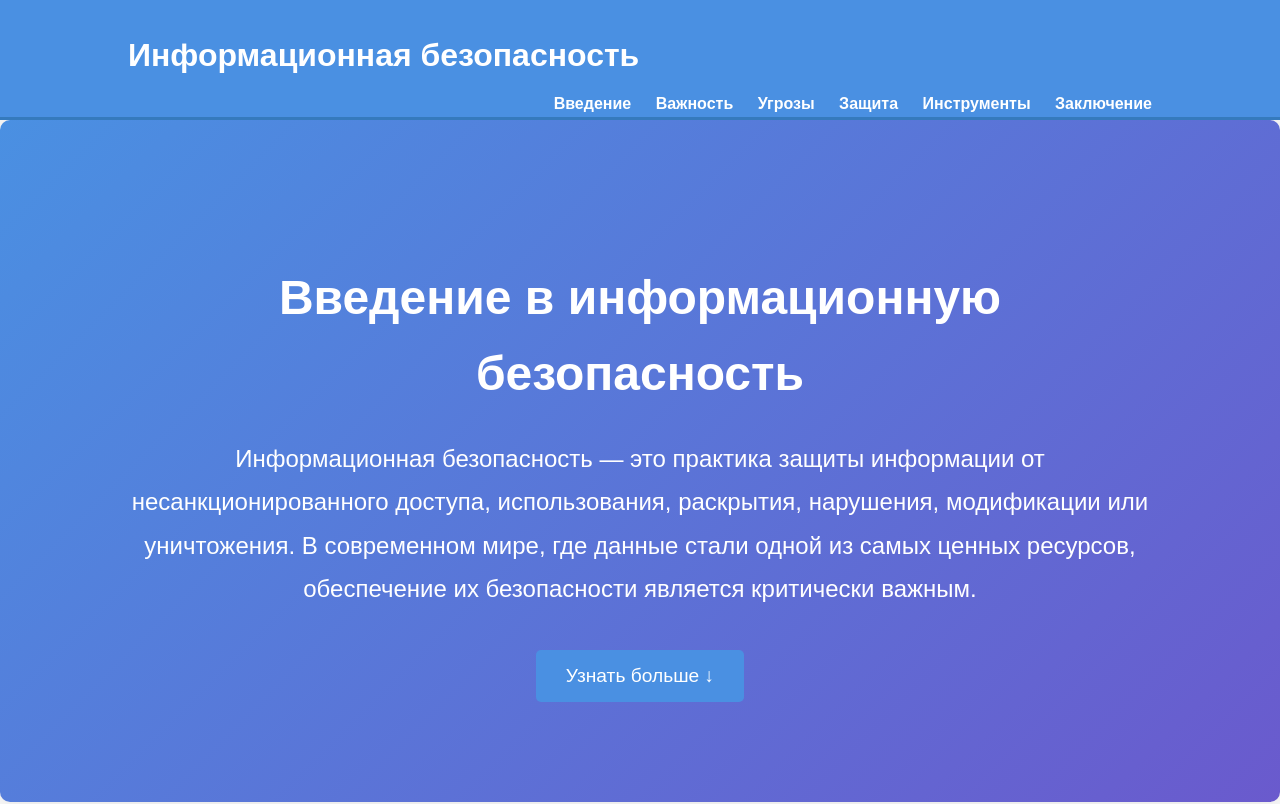
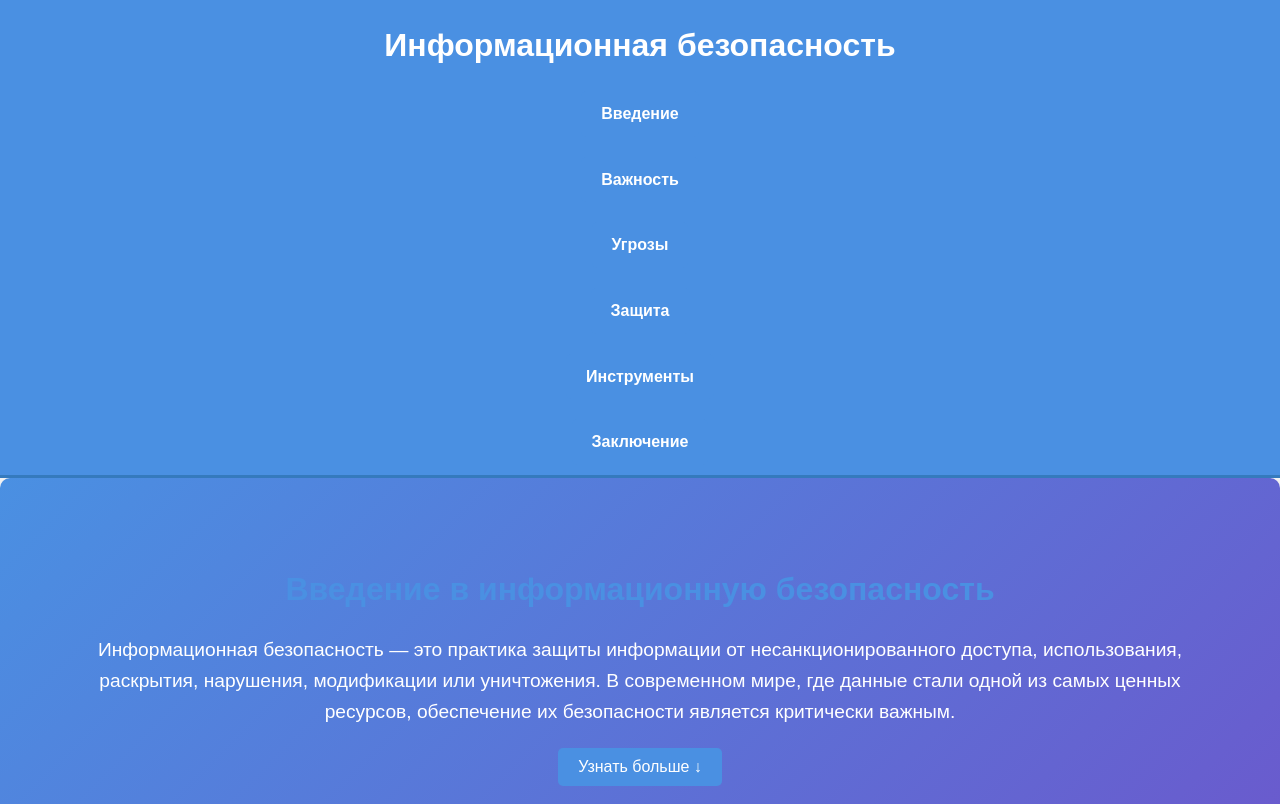
Before and after one commit to dfgdsWD3/informationSecurity, a plain HTML site: page index.html in a window 1280 px wide. Shown: the top 804 px of the page. Drawn offline with Linux system fonts and the light colour scheme.

Commit message:
styles.css

```diff
--- a/styles.css
+++ b/styles.css
@@ -1,3 +1,4 @@
+/* Общие стили */
 body {
     font-family: Arial, sans-serif;
     margin: 0;
@@ -8,7 +9,7 @@ body {
 }
 
 .container {
-    width: 80%;
+    width: 90%; /* Уменьшаем ширину контейнера для мобильных устройств */
     margin: auto;
     overflow: hidden;
 }
@@ -16,8 +17,8 @@ body {
 header {
     background: #4a90e2;
     color: #fff;
-    padding-top: 30px;
-    min-height: 70px;
+    padding-top: 20px; /* Уменьшаем отступы */
+    min-height: 60px; /* Уменьшаем высоту */
     border-bottom: #357abd 3px solid;
     position: sticky;
     top: 0;
@@ -25,13 +26,15 @@ header {
 }
 
 header h1 {
-    float: left;
+    float: none; /* Убираем float для мобильных */
+    text-align: center; /* Центрируем заголовок */
     margin: 0;
     padding: 0;
 }
 
 header nav {
-    float: right;
+    float: none; /* Убираем float для мобильных */
+    text-align: center; /* Центрируем навигацию */
     margin-top: 10px;
 }
 
@@ -39,11 +42,13 @@ header nav ul {
     margin: 0;
     padding: 0;
     list-style: none;
+    display: flex;
+    flex-direction: column; /* Вертикальное меню для мобильных */
+    align-items: center;
 }
 
 header nav ul li {
-    display: inline;
-    margin-left: 20px;
+    margin: 10px 0; /* Отступы между пунктами меню */
 }
 
 header nav ul li a {
@@ -51,14 +56,18 @@ header nav ul li a {
     text-decoration: none;
     font-weight: bold;
     transition: color 0.3s ease;
+    padding: 10px 20px; /* Добавляем отступы для кнопок */
+    background: #4a90e2; /* Синий фон */
+    border-radius: 5px; /* Закругленные углы */
+    display: block; /* Делаем ссылки блочными */
 }
 
 header nav ul li a:hover {
-    color: #ff6f61;
+    background: #357abd; /* Темно-синий при наведении */
 }
 
 .section {
-    padding: 60px 0;
+    padding: 40px 0; /* Уменьшаем отступы */
     background: #fff;
     margin-bottom: 20px;
     border-radius: 10px;
@@ -67,14 +76,14 @@ header nav ul li a:hover {
 
 .section h2 {
     text-align: center;
-    margin-bottom: 40px;
+    margin-bottom: 20px; /* Уменьшаем отступы */
     color: #4a90e2;
-    font-size: 2.5rem;
+    font-size: 2rem; /* Уменьшаем размер шрифта */
 }
 
 .section p {
-    font-size: 1.2rem;
-    line-height: 1.8;
+    font-size: 1rem; /* Уменьшаем размер шрифта */
+    line-height: 1.6;
     text-align: center;
 }
 
@@ -82,47 +91,48 @@ header nav ul li a:hover {
     background: linear-gradient(135deg, #4a90e2, #6a5acd);
     color: #fff;
     text-align: center;
-    padding: 100px 0;
+    padding: 60px 0; /* Уменьшаем отступы */
 }
 
 .hero h2 {
-    font-size: 3rem;
+    font-size: 2rem; /* Уменьшаем размер шрифта */
     margin-bottom: 20px;
 }
 
 .hero p {
-    font-size: 1.5rem;
-    margin-bottom: 40px;
+    font-size: 1.2rem; /* Уменьшаем размер шрифта */
+    margin-bottom: 20px;
 }
 
 .hero button {
-    padding: 15px 30px;
-    background: #ff6f61;
+    padding: 10px 20px; /* Уменьшаем отступы */
+    background: #4a90e2;
     color: #fff;
     border: none;
     border-radius: 5px;
-    font-size: 1.2rem;
+    font-size: 1rem; /* Уменьшаем размер шрифта */
     cursor: pointer;
-    transition: background 0.3s ease;
+    transition: background 0.3s ease, transform 0.3s ease;
 }
 
 .hero button:hover {
-    background: #ff3b2f;
+    background: #357abd;
+    transform: scale(1.05);
 }
 
 .cards {
     display: flex;
-    justify-content: space-around;
-    flex-wrap: wrap;
+    flex-direction: column; /* Вертикальное расположение карточек */
+    align-items: center;
 }
 
 .card {
     background: #f1f3f4;
     padding: 20px;
     border-radius: 10px;
-    width: 30%;
+    width: 100%; /* Карточки занимают всю ширину */
     text-align: center;
-    margin: 10px;
+    margin: 10px 0; /* Отступы между карточками */
     transition: transform 0.3s ease, box-shadow 0.3s ease;
 }
 
@@ -148,7 +158,7 @@ header nav ul li a:hover {
     background: #f1f3f4;
     border: none;
     cursor: pointer;
-    font-size: 1.2rem;
+    font-size: 1rem; /* Уменьшаем размер шрифта */
     display: flex;
     align-items: center;
     gap: 10px;
@@ -160,7 +170,7 @@ header nav ul li a:hover {
 }
 
 .accordion-header i {
-    font-size: 1.2rem;
+    font-size: 1rem; /* Уменьшаем размер иконок */
 }
 
 .accordion-content {
@@ -177,7 +187,7 @@ header nav ul li a:hover {
     overflow: hidden;
     border-radius: 10px;
     background: #f1f3f4;
-    padding: 40px;
+    padding: 20px; /* Уменьшаем отступы */
     text-align: center;
 }
 
@@ -211,7 +221,7 @@ header nav ul li a:hover {
 
 .tools-grid {
     display: grid;
-    grid-template-columns: repeat(auto-fit, minmax(200px, 1fr));
+    grid-template-columns: repeat(auto-fit, minmax(150px, 1fr)); /* Уменьшаем ширину карточек */
     gap: 20px;
 }
 
@@ -246,79 +256,29 @@ footer p {
     margin: 0;
 }
 
-.hero button {
-    padding: 15px 30px;
-    background: #4a90e2; /* Синий цвет */
-    color: #fff;
-    border: none;
-    border-radius: 5px;
-    font-size: 1.2rem;
-    cursor: pointer;
-    transition: background 0.3s ease, transform 0.3s ease;
-}
+/* Медиа-запросы для мобильных устройств */
+@media (max-width: 768px) {
+    .container {
+        width: 95%; /* Увеличиваем ширину контейнера для мобильных */
+    }
 
-.hero button:hover {
-    background: #357abd; /* Темно-синий при наведении */
-    transform: scale(1.05); /* Легкое увеличение */
-}
+    header nav ul {
+        flex-direction: column; /* Вертикальное меню */
+    }
 
-.hero {
-    background: linear-gradient(135deg, #4a90e2, #6a5acd);
-    color: #fff; /* Белый цвет текста */
-    text-align: center;
-    padding: 100px 0;
-}
+    .cards {
+        flex-direction: column; /* Вертикальное расположение карточек */
+    }
 
-.hero h2 {
-    font-size: 3rem;
-    margin-bottom: 20px;
-    color: #fff; /* Белый цвет текста */
-}
+    .card {
+        width: 100%; /* Карточки занимают всю ширину */
+    }
 
-.hero p {
-    font-size: 1.5rem;
-    margin-bottom: 40px;
-    color: #fff; /* Белый цвет текста */
-}
+    .slider {
+        padding: 10px; /* Уменьшаем отступы */
+    }
 
-/* Основная анимация для всего контента */
-@keyframes slideUp {
-    from {
-        opacity: 0;
-        transform: translateY(100vh); /* Начальное положение: внизу экрана */
-    }
-    to {
-        opacity: 1;
-        transform: translateY(0); /* Конечное положение: на месте */
+    .tools-grid {
+        grid-template-columns: repeat(auto-fit, minmax(120px, 1fr)); /* Уменьшаем ширину карточек */
     }
 }
-
-/* Применяем анимацию к основному контейнеру */
-.main-content {
-    animation: slideUp 1.5s ease-out forwards;
-}
-
-/* Анимация для появления секций */
-@keyframes slideUp {
-    from {
-        opacity: 0;
-        transform: translateY(50px); /* Начальное положение: секция ниже */
-    }
-    to {
-        opacity: 1;
-        transform: translateY(0); /* Конечное положение: секция на месте */
-    }
-}
-
-/* Стили для секций */
-.section {
-    opacity: 0; /* Начальная прозрачность */
-    transform: translateY(50px); /* Начальное смещение */
-    transition: opacity 0.8s ease-out, transform 0.8s ease-out;
-}
-
-/* Класс для активации анимации */
-.section.visible {
-    opacity: 1;
-    transform: translateY(0);
-}
```
